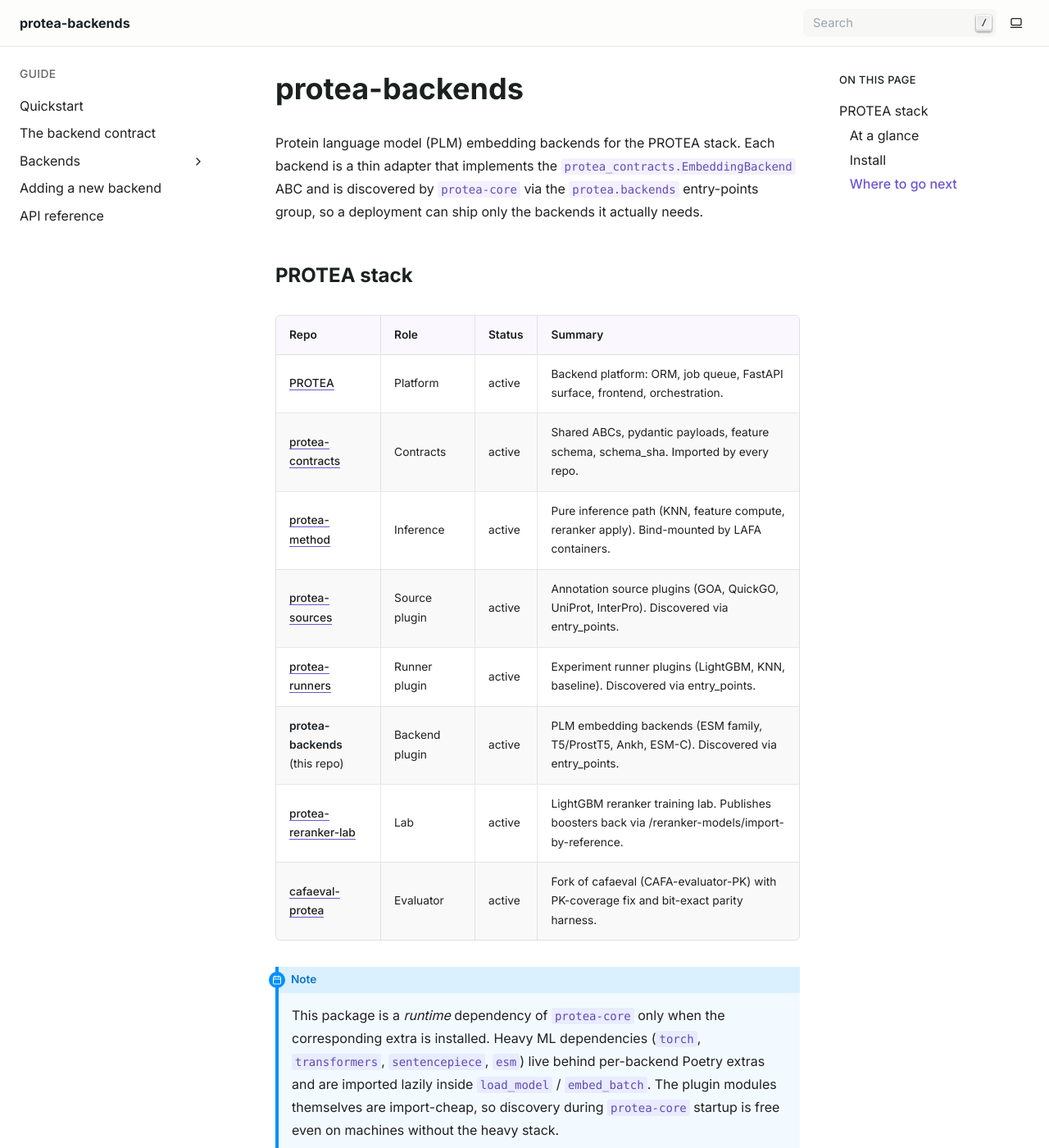
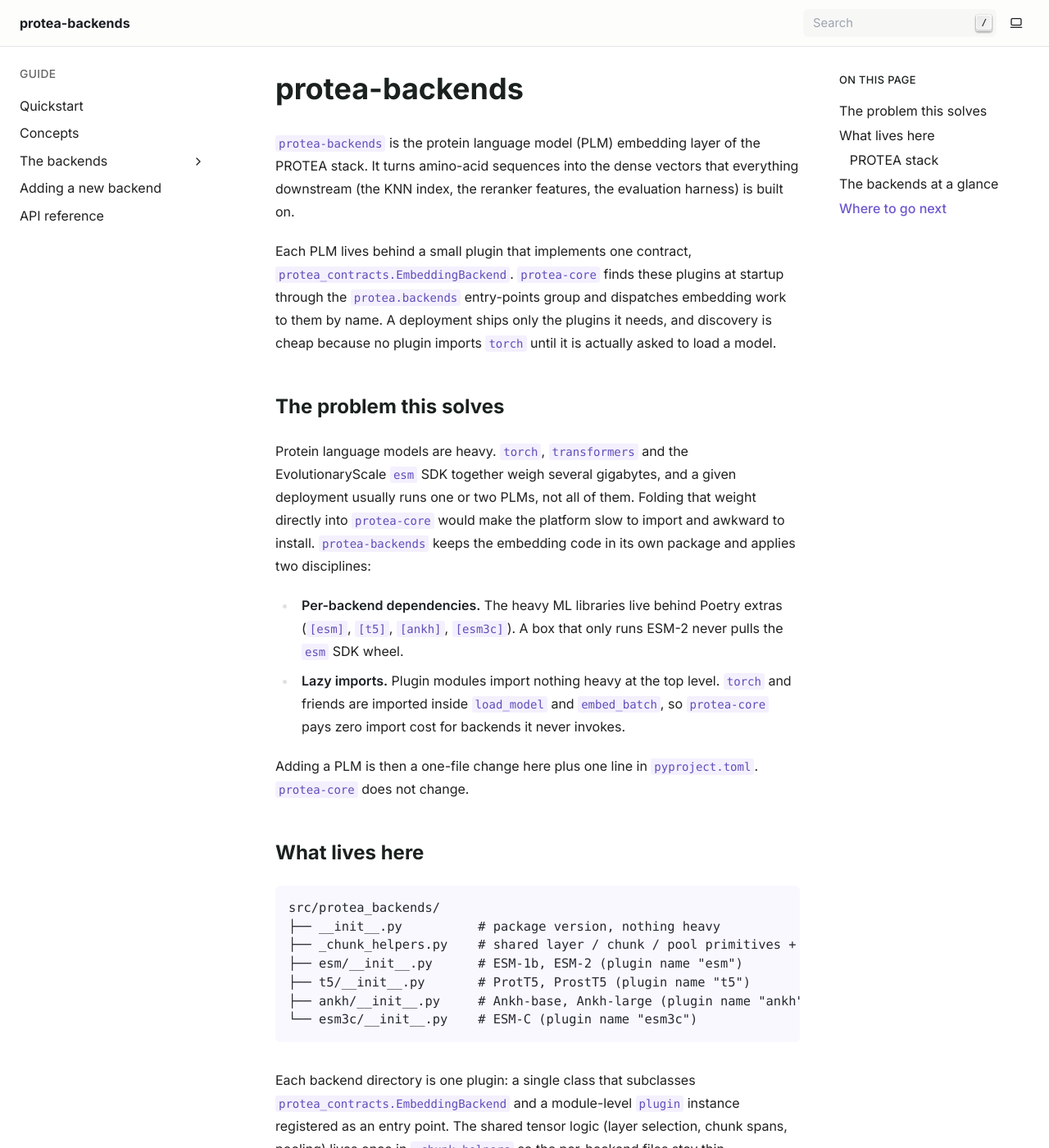
Before and after one commit to frapercan/protea-backends, a Sphinx documentation site: the page built from docs/source/index.rst, in a window 1280 px wide and 1400 px high. Shown: the whole window at 82% size. Built offline with Sphinx 7.4.7, drawn with Linux system fonts in a browser that asks for light colours; some of the changed text lies outside the part shown.

Commit message:
docs: restructure into a readable narrative (overview, backends guide, quickstart, API)
Lead the docs with a narrative intro: what protea-backends is, its role
as the PLM embedding layer, the lazy-import / per-extra problem it solves,
and a 'what lives here' source map. Replace the contract page with a
broader Concepts page covering the EmbeddingBackend contract, the three
output paths, the pooling and chunking model, entry-point discovery and
the lazy-import discipline. Cross-link the backends guide to the add-a-
backend walkthrough and keep the autodoc API reference last.

No code or behaviour change. sphinx-build -W --keep-going clean.

```diff
--- /dev/null
+++ b/docs/source/concepts.rst
@@ -0,0 +1,185 @@
+Concepts
+========
+
+This page explains how a backend is shaped, how it is found, and the two
+disciplines (lazy imports and per-backend extras) that keep the package
+cheap to live with. Read it once and the per-backend pages become short.
+
+The ``EmbeddingBackend`` contract
+---------------------------------
+
+Every backend in this package implements
+:class:`protea_contracts.EmbeddingBackend`. The contract is deliberately
+small: a backend is a thin adapter between a protein language model and
+PROTEA's embedding pipeline, nothing more.
+
+A conforming backend provides three things:
+
+``name``
+    A class attribute, a stable string such as ``"esm"`` or ``"t5"``.
+    ``protea-core`` matches it against ``EmbeddingConfig.model_backend``
+    to pick the backend for a job, and it must equal the entry-point
+    name (see :ref:`discovery` below).
+
+``load_model(model_name, device, emit)``
+    Loads the checkpoint and returns ``(model, tokenizer)``. The model is
+    in eval mode and on ``device``. ``tokenizer`` may be ``None`` for
+    backends that do not expose one, such as ESM-C; downstream code must
+    tolerate that.
+
+``embed_batch(model, tokenizer, sequences, *, emit, layers, layer_agg, pooling)``
+    Runs inference and returns a ``float16`` ``ndarray`` of shape
+    ``(batch_size, hidden_dim)``. Residues are pooled to a single vector
+    per sequence inside the method; ragged shapes are not exposed at this
+    level.
+
+The contract types ``model`` and ``tokenizer`` as ``Any`` on purpose:
+``protea-contracts`` does not depend on ``torch``, so it cannot name a
+concrete model type. The backend is the only place that knows what the
+objects really are.
+
+The three output paths
+----------------------
+
+The base contract is the pooled ``(B, D)`` path. The backends in this
+package extend it with two richer paths, both consumed by
+``protea-core``:
+
+``embed_batch`` (pooled)
+    The historical path. One mean-pooled ``float16`` vector per
+    sequence, returned as a ``(batch_size, hidden_dim)`` matrix. This is
+    what the KNN index and the protein-level features are built on.
+
+``embed_batch_per_residue(model, tokenizer, sequences, *, emit, layers)``
+    Returns a :class:`protea_contracts.EmbeddingPayload` with
+    ``granularity="per_residue"``: one ragged ``(L_i, hidden_dim)``
+    ``float16`` tensor per sequence plus a matching boolean attention
+    mask. The model's special tokens (CLS, EOS, BOS, the ProstT5
+    ``<AA2fold>`` prefix) are stripped by the backend, so
+    ``residues[i][j]`` is the embedding of amino acid ``j`` of sequence
+    ``i``. This feeds MIL-style pooling heads and patch-level features.
+
+``embed_chunks(model, tokenizer, sequences, config, device)``
+    Returns one
+    :class:`~protea_backends._chunk_helpers.ChunkEmbedding` list per
+    sequence. This is the bit-exact port of PROTEA's pre-plugin
+    embedding pipeline and is what ``compute_embeddings`` dispatches to
+    in production. ``config`` is duck-typed to PROTEA's
+    ``EmbeddingConfig`` (see the pooling model below).
+
+The pooling and chunking model
+------------------------------
+
+The ``embed_chunks`` path is configurable through PROTEA's
+``EmbeddingConfig``. A backend reads the following attributes off
+``config`` (it never imports the type, only duck-types against it) and
+applies them in the same order for every PLM, which is what makes the
+output bit-exact across backends:
+
+``layer_indices`` and ``layer_agg``
+    ``layer_indices`` selects transformer layers by reverse index:
+    ``0`` is the last layer, ``1`` the penultimate, and so on. The
+    selected layers are combined with ``layer_agg``, one of ``last``,
+    ``mean`` or ``concat`` (``concat`` joins along the feature axis).
+    An out-of-range index raises ``ValueError``.
+
+``pooling``
+    Collapses the residue axis to one vector. ``mean`` and ``max`` work
+    feature-wise; ``mean_max`` concatenates the two (doubling the
+    dimension); ``cls`` reads the model's CLS / first-position token
+    instead of pooling residues.
+
+``use_chunking``, ``chunk_size``, ``chunk_overlap``
+    With chunking on, the sequence is cut into overlapping spans of
+    ``chunk_size`` residues with ``chunk_overlap`` between them, and each
+    span is pooled independently into its own ``ChunkEmbedding``.
+    ``chunk_overlap`` must be strictly less than ``chunk_size``. With
+    chunking off, one ``ChunkEmbedding`` covers the whole sequence.
+
+``normalize`` and ``normalize_residues``
+    ``normalize_residues`` L2-normalises each residue vector before
+    pooling; ``normalize`` L2-normalises the final pooled vector.
+
+A :class:`~protea_backends._chunk_helpers.ChunkEmbedding` records its
+span as ``chunk_index_s`` (0-based, inclusive) and ``chunk_index_e``
+(exclusive, or ``None`` for a full sequence) alongside the pooled
+``float32`` vector, matching the PROTEA DB columns.
+
+.. _discovery:
+
+Discovery via entry points
+--------------------------
+
+Backends are not imported by name from ``protea-core``. Each plugin
+registers itself in ``pyproject.toml`` under the ``protea.backends``
+entry-points group:
+
+.. code-block:: toml
+
+   [tool.poetry.plugins."protea.backends"]
+   esm = "protea_backends.esm:plugin"
+   t5 = "protea_backends.t5:plugin"
+   ankh = "protea_backends.ankh:plugin"
+   esm3c = "protea_backends.esm3c:plugin"
+
+The right-hand side points at a module-level ``plugin`` instance (for
+example ``EsmBackend()``). At startup ``protea-core`` enumerates the
+group and builds a name-to-plugin map; when a job arrives it looks the
+backend up by ``EmbeddingConfig.model_backend`` and calls ``load_model``
+/ ``embed_batch`` on it. The same resolution is available standalone:
+
+.. code-block:: python
+
+   from importlib.metadata import entry_points
+
+   plugin = entry_points(group="protea.backends")["esm"].load()
+   assert plugin.name == "esm"
+
+Because discovery only reads entry-point metadata, ``protea-core`` can
+list every installed backend without importing any model code.
+
+The lazy-import discipline
+--------------------------
+
+The reason discovery stays cheap is a rule the whole package follows:
+**no heavy import at module top level**. ``torch``, ``transformers`` and
+``esm`` are imported inside the methods that use them (``load_model``,
+``embed_batch`` and the shared helpers), never at the top of a plugin
+module. Importing ``protea_backends.esm`` brings in only ``numpy`` and
+the contracts package; the multi-gigabyte stack is touched only when a
+model is actually loaded.
+
+This is what lets the unit-test CI run with no extras installed and
+keeps ``protea-core`` startup free for backends a deployment never
+invokes. It is enforced in review and by the test suite, which imports
+every plugin module on a venv without ``torch``.
+
+The ``emit`` callback
+---------------------
+
+``protea-core`` provides ``emit`` and uses it to write structured
+``JobEvent`` rows to the database in real time. Its signature is
+``emit(event_type, payload_or_none, context_dict, level)``. Backends
+emit at minimum:
+
+- ``backend.<name>.load_start`` at the start of ``load_model``;
+- ``backend.<name>.load_done`` at the end of ``load_model``;
+- ``backend.<name>.embed_done`` at the end of ``embed_batch``.
+
+The per-residue path emits its own ``…embed_per_residue_done`` event.
+For standalone use, pass a no-op such as ``lambda *a, **k: None``.
+
+Shared helpers
+--------------
+
+The layer-validation, layer-aggregation, chunk-span and chunk-pooling
+primitives shared by all backends live in
+:mod:`protea_backends._chunk_helpers`, so the per-backend files only
+carry the tokenisation and forward-pass logic specific to their PLM.
+``torch`` is imported lazily inside each helper, so importing the module
+stays cheap.
+
+.. seealso::
+
+   :doc:`contributing` walks through adding a new backend end to end, and
+   :doc:`api` lists the full autodoc surface.
--- a/docs/source/contract.rst
+++ /dev/null
@@ -1,78 +0,0 @@
-The backend contract
-====================
-
-Every backend in this package implements
-:class:`protea_contracts.EmbeddingBackend`. The contract is deliberately
-small: a backend is a thin adapter between a protein language model and
-PROTEA's embedding pipeline, nothing more.
-
-Obligations
------------
-
-A conforming backend provides:
-
-``name``
-    A class attribute matching the entry-point name (``esm``, ``t5``,
-    ``ankh``, ``esm3c``). ``protea-core`` dispatches jobs by this name.
-
-``load_model(model_name, device, emit)``
-    Loads the checkpoint and returns ``(model, tokenizer)``. The model is
-    in eval mode and on ``device``. ``tokenizer`` may be ``None`` for
-    backends that do not expose one, such as ESM-C; downstream code must
-    tolerate that.
-
-``embed_batch(model, tokenizer, sequences, *, emit, layers, layer_agg, pooling)``
-    Runs inference and returns a ``float16`` ``ndarray`` of shape
-    ``(batch_size, hidden_dim)``. Residues are pooled to a single vector
-    per sequence inside the method; ragged shapes are not exposed at this
-    level.
-
-Output paths
-------------
-
-Backends in this package extend the minimal contract with two further
-methods, both consumed by ``protea-core``:
-
-``embed_batch_per_residue(model, tokenizer, sequences, *, emit, layers)``
-    Returns a :class:`protea_contracts.EmbeddingPayload` with
-    ``granularity="per_residue"``: one ragged ``(L_i, hidden_dim)``
-    ``float16`` tensor per sequence plus a matching attention mask, with
-    the model's special tokens (CLS, EOS, BOS, AA2fold prefix) already
-    stripped so ``residues[i][j]`` is the embedding of amino acid ``j``.
-
-``embed_chunks(model, tokenizer, sequences, config, device)``
-    Returns one
-    :class:`~protea_backends._chunk_helpers.ChunkEmbedding` list per
-    sequence. This is the bit-exact port of PROTEA's pre-plugin embedding
-    pipeline: multi-layer selection and aggregation, per-residue
-    normalisation, overlapping chunking and ``mean`` / ``max`` /
-    ``mean_max`` / ``cls`` pooling. ``config`` is duck-typed to PROTEA's
-    ``EmbeddingConfig``.
-
-The ``emit`` callback
----------------------
-
-``protea-core`` provides ``emit`` and uses it to write structured
-``JobEvent`` rows to the database in real time. Its signature is
-``emit(event_type, payload_or_none, context_dict, level)``. Backends
-emit at minimum:
-
-- ``backend.<name>.load_start`` at the start of ``load_model``;
-- ``backend.<name>.load_done`` at the end of ``load_model``;
-- ``backend.<name>.embed_done`` at the end of ``embed_batch``.
-
-The per-residue and chunked paths emit their own ``…embed_per_residue_done``
-events. For standalone use, pass a no-op such as ``lambda *a, **k: None``.
-
-Shared helpers
---------------
-
-The layer-validation, layer-aggregation, chunk-span and chunk-pooling
-primitives shared by all backends live in
-:mod:`protea_backends._chunk_helpers`. ``torch`` is imported lazily
-inside each helper, so importing the module stays cheap.
-
-.. seealso::
-
-   :doc:`contributing` walks through adding a new backend end to end, and
-   :doc:`api` lists the full autodoc surface.
--- a/docs/source/index.rst
+++ b/docs/source/index.rst
@@ -1,11 +1,57 @@
 protea-backends
 ===============
 
-Protein language model (PLM) embedding backends for the PROTEA stack.
-Each backend is a thin adapter that implements the
-:class:`protea_contracts.EmbeddingBackend` ABC and is discovered by
-``protea-core`` via the ``protea.backends`` entry-points group, so a
-deployment can ship only the backends it actually needs.
+``protea-backends`` is the protein language model (PLM) embedding layer
+of the PROTEA stack. It turns amino-acid sequences into the dense
+vectors that everything downstream (the KNN index, the reranker
+features, the evaluation harness) is built on.
+
+Each PLM lives behind a small plugin that implements one contract,
+:class:`protea_contracts.EmbeddingBackend`. ``protea-core`` finds these
+plugins at startup through the ``protea.backends`` entry-points group
+and dispatches embedding work to them by name. A deployment ships only
+the plugins it needs, and discovery is cheap because no plugin imports
+``torch`` until it is actually asked to load a model.
+
+The problem this solves
+-----------------------
+
+Protein language models are heavy. ``torch``, ``transformers`` and the
+EvolutionaryScale ``esm`` SDK together weigh several gigabytes, and a
+given deployment usually runs one or two PLMs, not all of them. Folding
+that weight directly into ``protea-core`` would make the platform slow
+to import and awkward to install. ``protea-backends`` keeps the
+embedding code in its own package and applies two disciplines:
+
+- **Per-backend dependencies.** The heavy ML libraries live behind
+  Poetry extras (``[esm]``, ``[t5]``, ``[ankh]``, ``[esm3c]``). A box
+  that only runs ESM-2 never pulls the ``esm`` SDK wheel.
+- **Lazy imports.** Plugin modules import nothing heavy at the top
+  level. ``torch`` and friends are imported inside ``load_model`` and
+  ``embed_batch``, so ``protea-core`` pays zero import cost for backends
+  it never invokes.
+
+Adding a PLM is then a one-file change here plus one line in
+``pyproject.toml``. ``protea-core`` does not change.
+
+What lives here
+---------------
+
+::
+
+   src/protea_backends/
+   ├── __init__.py          # package version, nothing heavy
+   ├── _chunk_helpers.py    # shared layer / chunk / pool primitives + ChunkEmbedding
+   ├── esm/__init__.py      # ESM-1b, ESM-2 (plugin name "esm")
+   ├── t5/__init__.py       # ProtT5, ProstT5 (plugin name "t5")
+   ├── ankh/__init__.py     # Ankh-base, Ankh-large (plugin name "ankh")
+   └── esm3c/__init__.py    # ESM-C (plugin name "esm3c")
+
+Each backend directory is one plugin: a single class that subclasses
+:class:`protea_contracts.EmbeddingBackend` and a module-level ``plugin``
+instance registered as an entry point. The shared tensor logic (layer
+selection, chunk spans, pooling) lives once in ``_chunk_helpers`` so the
+per-backend files stay thin.
 
 PROTEA stack
 ~~~~~~~~~~~~
@@ -51,18 +97,8 @@ PROTEA stack
      - active
      - Fork of cafaeval (CAFA-evaluator-PK) with PK-coverage fix and bit-exact parity harness.
 
-.. note::
-
-   This package is a *runtime* dependency of ``protea-core`` only when
-   the corresponding extra is installed. Heavy ML dependencies
-   (``torch``, ``transformers``, ``sentencepiece``, ``esm``) live
-   behind per-backend Poetry extras and are imported lazily inside
-   ``load_model`` / ``embed_batch``. The plugin modules themselves are
-   import-cheap, so discovery during ``protea-core`` startup is free
-   even on machines without the heavy stack.
-
-At a glance
------------
+The backends at a glance
+------------------------
 
 .. list-table::
    :header-rows: 1
@@ -92,36 +128,26 @@ At a glance
      - Standalone ``esm`` package; no tokenizer; ``model.encode`` +
        ``LogitsConfig(return_hidden_states=True)``.
 
-Install
--------
+Install one extra at a time, or everything at once:
 
 .. code-block:: bash
 
-   # one backend at a time
-   pip install "protea-backends[esm]"
-   pip install "protea-backends[t5]"
-   pip install "protea-backends[ankh]"
-   pip install "protea-backends[esm3c]"
-
-   # everything at once
-   pip install "protea-backends[all]"
-
-The :doc:`quickstart` walks the full path from install to a first
-embedding; :doc:`contract` covers the method surface and the ``emit``
-event protocol.
+   pip install "protea-backends[esm]"     # one backend
+   pip install "protea-backends[all]"     # everything
 
 Where to go next
 ----------------
 
 - :doc:`quickstart`: install one extra and embed a batch in five
   minutes.
-- :doc:`contract`: the :class:`protea_contracts.EmbeddingBackend`
-  surface every backend implements, plus the ``emit`` event protocol.
-- :doc:`backends/index`: one page per backend with supported models,
+- :doc:`concepts`: the :class:`protea_contracts.EmbeddingBackend`
+  contract, the pooling and chunking model, entry-point discovery, and
+  the lazy-import discipline.
+- :doc:`backends/index`: one page per backend, with supported models,
   canonical ``embedding_config_id`` UUIDs and backend-specific quirks.
 - :doc:`contributing`: add a new backend in one file plus one
   ``pyproject.toml`` line.
-- :doc:`api`: full autodoc reference.
+- :doc:`api`: the full autodoc reference.
 
 .. toctree::
    :maxdepth: 2
@@ -129,7 +155,7 @@ Where to go next
    :hidden:
 
    quickstart
-   contract
+   concepts
    backends/index
    contributing
    api
--- a/docs/source/quickstart.rst
+++ b/docs/source/quickstart.rst
@@ -67,5 +67,6 @@ Two further output paths are available on every backend:
   normalisation, overlapping chunks, and ``mean`` / ``max`` /
   ``mean_max`` / ``cls`` pooling.
 
-See :doc:`contract` for the full method surface and :doc:`backends/index`
-for per-backend quirks.
+See :doc:`concepts` for the full method surface, the pooling model and
+the discovery mechanism, and :doc:`backends/index` for per-backend
+quirks.
```
Also changed, not shown: docs/source/backends/index.rst (+10 -3 lines).
